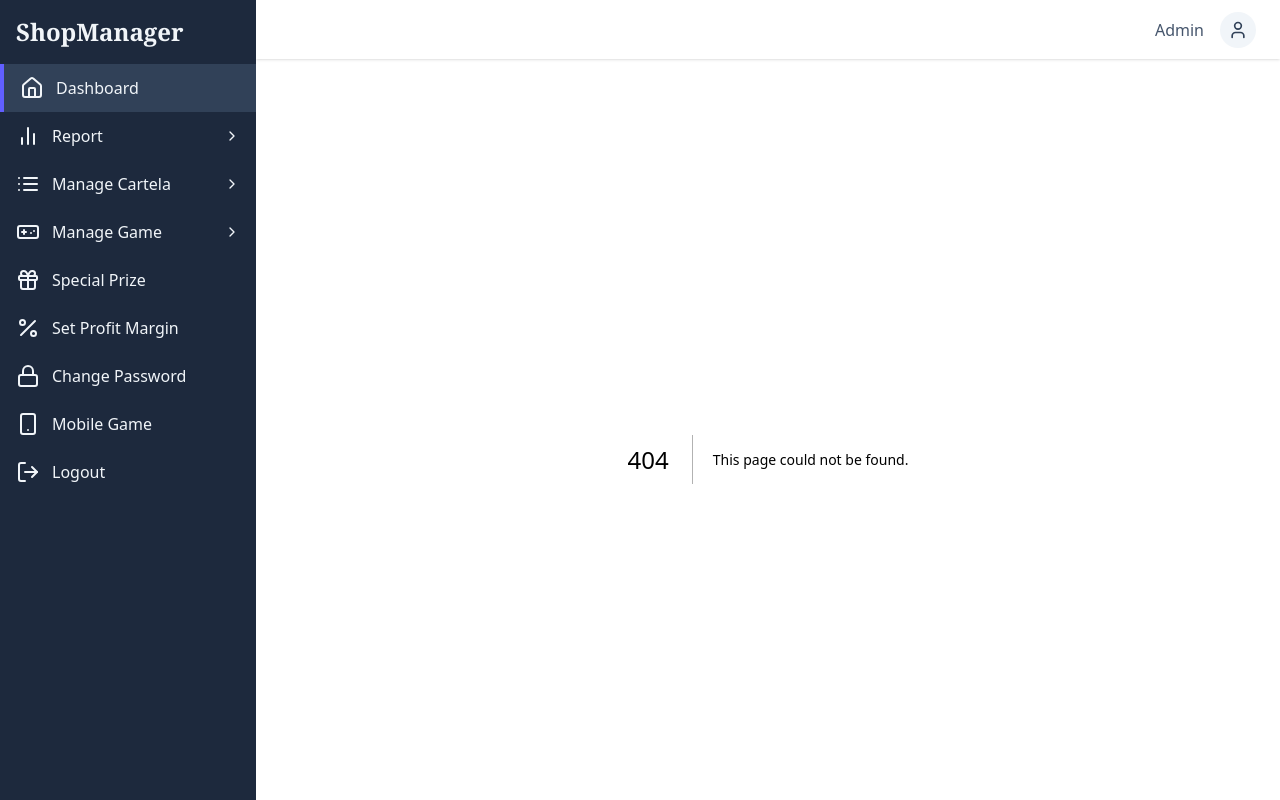
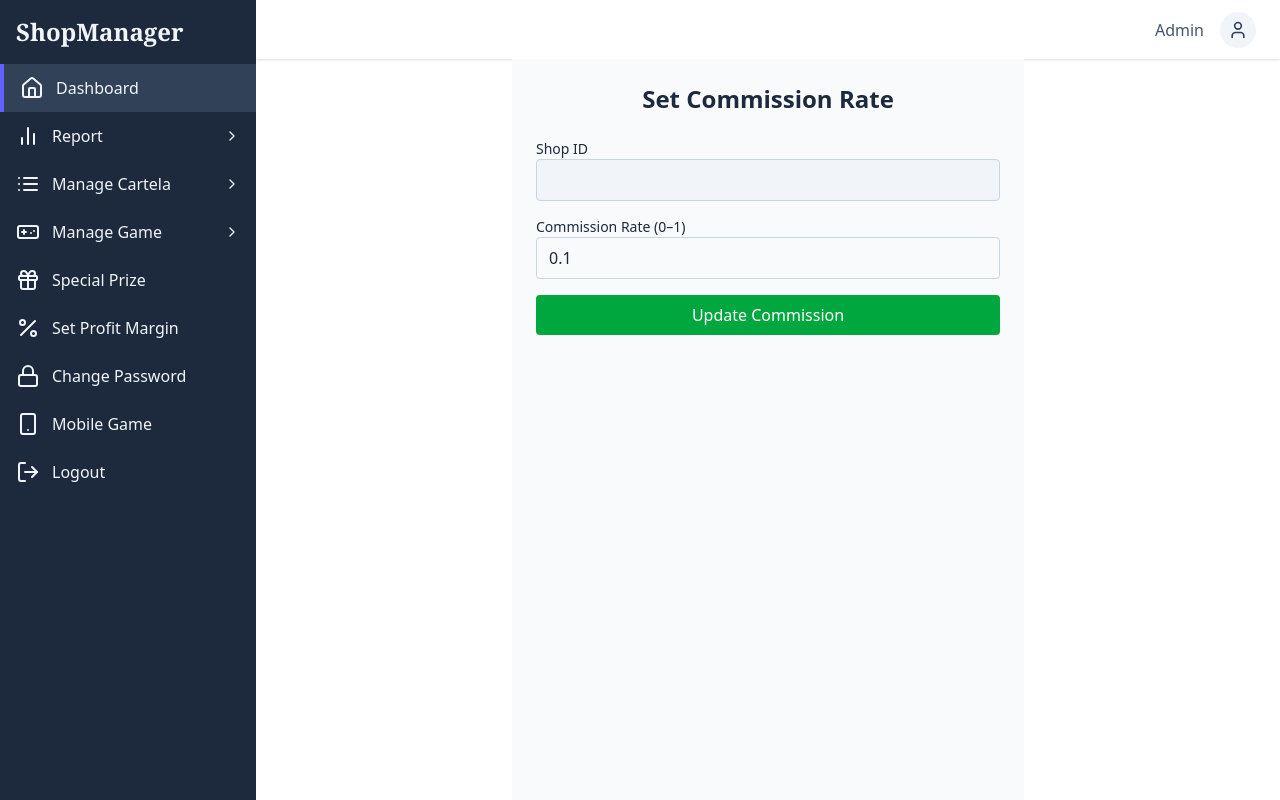
Before and after one commit to bellapacx/gojoshop, a Next.js app: page /profit in a window 1280 px wide. Before the commit this address had no page. Built offline with nearby package versions, Linux system fonts and the light colour scheme; sample sign-in values are in the browser's storage.

Commit message:
Fresh startddsdsssddda

```diff
--- /dev/null
+++ b/app/profit/page.tsx
@@ -0,0 +1,92 @@
+'use client';
+
+import { useState, useEffect } from 'react';
+
+export default function CommissionPage() {
+  const [shopId, setShopId] = useState('');
+  const [commissionRate, setCommissionRate] = useState<number>(0.1); // default 10%
+  const [loading, setLoading] = useState(false);
+  const [message, setMessage] = useState('');
+
+  const API_BASE = 'https://gojbingoapi.onrender.com'; // replace with your API
+
+  // Load shopId from localStorage
+  useEffect(() => {
+    const storedShopId = localStorage.getItem('shopid');
+    if (storedShopId) setShopId(storedShopId);
+  }, []);
+
+  const updateCommission = async () => {
+    if (!shopId) {
+      setMessage('Shop ID not found in localStorage');
+      return;
+    }
+    setLoading(true);
+    setMessage('');
+
+    try {
+      const res = await fetch(`${API_BASE}/shops/${shopId}/commission`, {
+        method: 'PUT',
+        headers: {
+          'Content-Type': 'application/json',
+        },
+        body: JSON.stringify({ commission_rate: commissionRate }),
+      });
+
+      if (!res.ok) throw new Error('Failed to update commission');
+
+      const data = await res.json();
+      setMessage(`Commission for shop ${data.shop_id} updated to ${data.new_commission_rate}`);
+    } catch (err: any) {
+      console.error(err);
+      setMessage(err.message || 'Error updating commission');
+    } finally {
+      setLoading(false);
+    }
+  };
+
+  return (
+    <div className="p-6 max-w-lg mx-auto bg-slate-50 min-h-screen space-y-6 text-slate-800">
+      <h1 className="text-2xl font-bold text-center">Set Commission Rate</h1>
+
+      <div className="flex flex-col space-y-4">
+        <div className="flex flex-col">
+          <label className="text-sm font-medium">Shop ID</label>
+          <input
+            type="text"
+            value={shopId}
+            disabled
+            className="border border-slate-300 rounded px-3 py-2 bg-slate-100 cursor-not-allowed"
+          />
+        </div>
+
+        <div className="flex flex-col">
+          <label className="text-sm font-medium">Commission Rate (0–1)</label>
+          <input
+            type="number"
+            min={0}
+            max={1}
+            step={0.01}
+            value={commissionRate}
+            onChange={(e) => setCommissionRate(parseFloat(e.target.value))}
+            className="border border-slate-300 rounded px-3 py-2 focus:outline-none focus:ring-2 focus:ring-indigo-500"
+          />
+        </div>
+
+        <button
+          onClick={updateCommission}
+          className="bg-green-600 text-white py-2 rounded hover:bg-green-700 transition"
+          disabled={loading || !shopId}
+        >
+          {loading ? 'Updating...' : 'Update Commission'}
+        </button>
+
+        {message && (
+          <p className={`text-sm ${message.includes('updated') ? 'text-green-600' : 'text-red-600'}`}>
+            {message}
+          </p>
+        )}
+      </div>
+    </div>
+  );
+}
--- a/app/report/daily/page.tsx
+++ b/app/report/daily/page.tsx
@@ -33,14 +33,21 @@ export default function DailyReport() {
   const [report, setReport] = useState<ReportItem[]>([]);
   const [loading, setLoading] = useState(false);
 
-  console.log(_allReports)
+  const [totals, setTotals] = useState({
+    playCount: 0,
+    placedBet: 0,
+    awarded: 0,
+    netCash: 0,
+    commission: 0,
+  });
 
   const handleSubmit = async (e: React.FormEvent) => {
     e.preventDefault();
     setLoading(true);
 
     try {
-      const res = await fetch(`https://gojbingoapi.onrender.com/reports/lidu`);
+      const shopId = localStorage.getItem("shop_id");
+      const res = await fetch(`https://gojbingoapi.onrender.com/reports/${shopId}`);
       const data: ShopReport = await res.json();
       setAllReports(data.reports);
 
@@ -84,10 +91,25 @@ export default function DailyReport() {
         commission: r.company_commission,
       }));
 
+      // Calculate totals
+      const totalsCalc = reportItems.reduce(
+        (acc, r) => {
+          acc.playCount += r.playCount;
+          acc.placedBet += r.placedBet;
+          acc.awarded += r.awarded;
+          acc.netCash += r.netCash;
+          acc.commission += r.commission;
+          return acc;
+        },
+        { playCount: 0, placedBet: 0, awarded: 0, netCash: 0, commission: 0 }
+      );
+
       setReport(reportItems);
+      setTotals(totalsCalc);
     } catch (err) {
       console.error(err);
       setReport([]);
+      setTotals({ playCount: 0, placedBet: 0, awarded: 0, netCash: 0, commission: 0 });
     } finally {
       setLoading(false);
     }
@@ -104,6 +126,7 @@ export default function DailyReport() {
         className="grid grid-cols-1 sm:grid-cols-2 md:grid-cols-4 gap-4"
         onSubmit={handleSubmit}
       >
+        {/* ... same filter inputs as before ... */}
         <div className="flex flex-col">
           <label className="text-sm font-medium mb-1">Duration</label>
           <select
@@ -155,7 +178,8 @@ export default function DailyReport() {
             No data available
           </div>
         ) : (
-          report.map((item, idx) => (
+          <>
+            {report.map((item, idx) => (
               <div
                 key={idx}
                 className="bg-white rounded-lg shadow p-4 border border-slate-200"
@@ -174,7 +198,25 @@ export default function DailyReport() {
                   <span>{item.commission}</span>
                 </div>
               </div>
-          ))
+            ))}
+
+            {/* Totals Card */}
+            <div className="bg-indigo-50 rounded-lg shadow p-4 border border-indigo-200">
+              <p className="font-bold text-indigo-700">Totals</p>
+              <div className="grid grid-cols-2 gap-2 text-sm mt-2">
+                <span className="text-slate-500">Play Count:</span>
+                <span>{totals.playCount}</span>
+                <span className="text-slate-500">Placed Bet:</span>
+                <span>{totals.placedBet}</span>
+                <span className="text-slate-500">Awarded:</span>
+                <span>{totals.awarded}</span>
+                <span className="text-slate-500">Net Cash:</span>
+                <span>{totals.netCash}</span>
+                <span className="text-slate-500">Commission:</span>
+                <span>{totals.commission}</span>
+              </div>
+            </div>
+          </>
         )}
       </div>
 
@@ -211,7 +253,8 @@ export default function DailyReport() {
                 </td>
               </tr>
             ) : (
-              report.map((item, idx) => (
+              <>
+                {report.map((item, idx) => (
                   <tr key={idx} className="hover:bg-slate-50">
                     <td className="px-3 sm:px-4 py-2 whitespace-nowrap">
                       {item.date}
@@ -232,7 +275,18 @@ export default function DailyReport() {
                       {item.commission}
                     </td>
                   </tr>
-              ))
+                ))}
+
+                {/* Totals Row */}
+                <tr className="bg-indigo-50 font-bold">
+                  <td className="px-3 sm:px-4 py-2 whitespace-nowrap">Totals</td>
+                  <td className="px-3 sm:px-4 py-2 whitespace-nowrap">{totals.playCount}</td>
+                  <td className="px-3 sm:px-4 py-2 whitespace-nowrap">{totals.placedBet}</td>
+                  <td className="px-3 sm:px-4 py-2 whitespace-nowrap">{totals.awarded}</td>
+                  <td className="px-3 sm:px-4 py-2 whitespace-nowrap">{totals.netCash}</td>
+                  <td className="px-3 sm:px-4 py-2 whitespace-nowrap">{totals.commission}</td>
+                </tr>
+              </>
             )}
           </tbody>
         </table>
```
Lines whose indentation alone changed are shown as unchanged.
